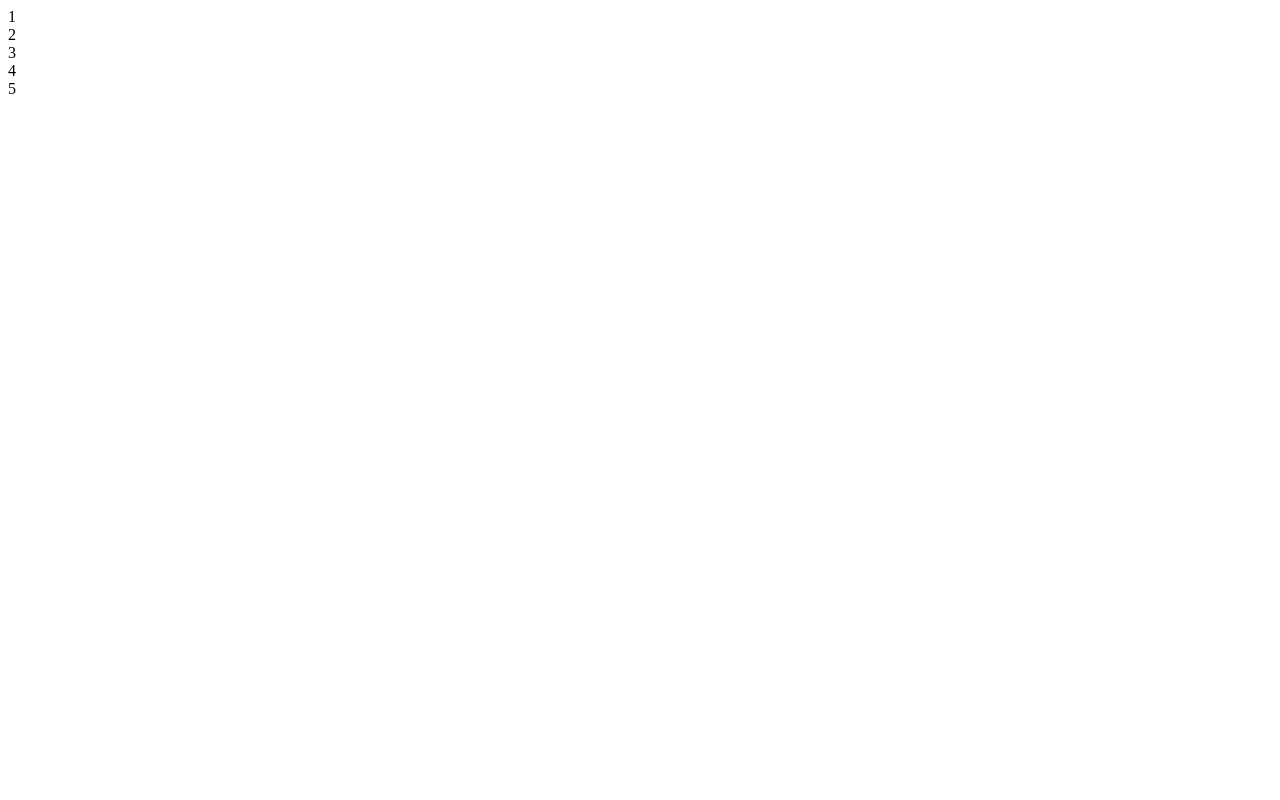
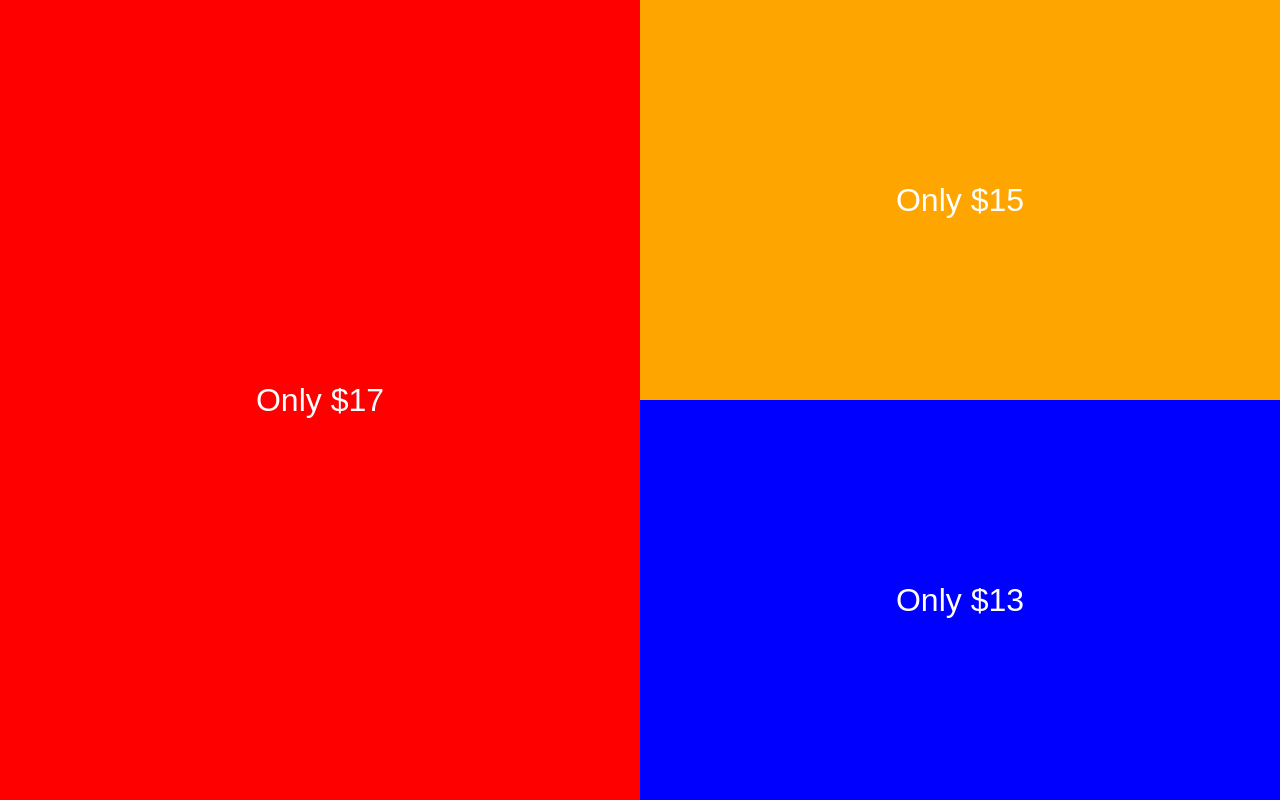
Before and after one commit to MarlonTMF/TecWeb_FlexBoxP2, a plain HTML site: page index.html in a window 1280 px wide. Drawn offline with Linux system fonts and the light colour scheme.

Commit message:
FlexImplementado

```diff
--- a/index.html
+++ b/index.html
@@ -4,15 +4,96 @@
     <meta charset="UTF-8">
     <meta name="viewport" content="width=device-width, initial-scale=1.0">
     <title>Document</title>
+    <style>
+        body{
+            margin: 0;
+            font-family:Arial, Helvetica, sans-serif;
+        }
+        .contenedor-flexible{
+            /* background-color: grey; */
+            display: flex;
+            flex-direction: row;
+            justify-content: flex-start;
+            align-items: none; /*alineacion de items centrados en la linea flexible */
+            flex-wrap: nowrap; /*para que al reducir los elementos colapesn abajo*/
+            height: 100vh;
+            align-content: flex-start;
+        }
+
+        .elemento-flexible{
+            font-size: 2rem;
+            color: white;
+            display: flex;
+            justify-content: center;
+            align-items: center;
+            /* position:relative; */
+            background-image: url('');
+        }
+
+
+        .uno{
+            background-color: red;
+            width:50%;
+            height: 100vh;
+
+            /*flex-basis: 350px;*/
+            flex-grow: 1;
+            flex-shrink: 1;
+        /*el ancho o el tamanio flexible a lo largo del eje principal*/
+
+    }
+
+        .columna-dos-tres {
+            display: flex;
+            flex-direction: column; /* Organiza los elementos en columna */
+            width: 50%; /* La otra mitad de la pantalla */
+        }
+
+        .dos{
+            background-color: orange;
+            width:100%;
+            height: 50%;
+            /* flex-basis: 50px; */
+            /* flex-grow: 2; */
+            /* flex-shrink: 1; */
+
+        }
+        .tres{
+            background-color: blue;
+            width:100%;
+            height: 50%;
+            /* flex-basis: 350px; */
+            /* flex-grow: 1; */
+            /* flex-shrink: 1; */
+        }
+
+        .opaco{
+            background-color: rgb(167, 165, 165);
+
+        }
+
+    </style>
 </head>
 <body>
     <div class="contenedor-flexible">
-        <div class="elemento-flexible">1</div>
-        <div class="elemento-flexible">2</div>
-        <div class="elemento-flexible">3</div>
-        <div class="elemento-flexible">4</div>
-        <div class="elemento-flexible">5</div>
+        <!-- "elemento-flexible uno" ... este es un nombre de clase(elemento-flexible) ... este es otro nombre(uno), pero que tiene las propiedades del anterior -->
+        <div class="elemento-flexible uno">
+            <div class="texto">Only $17</div>
+        </div>
+        <div class="opaco"></div>
+
+        <div class="columna-dos-tres">
+            <div class="elemento-flexible dos">
+                <div class="texto">Only $15</div>
+            </div>
+            <div class="elemento-flexible tres">
+                <div class="texto">Only $13</div>
+        </div>
     </div>
+
+    </div>
+
+
 
 </body>
 </html>
```
Also changed, not shown: index_v2.html (added, +92 -0 lines), imA.jpg (added), imB.jpg (added), imG.jpg (added).
